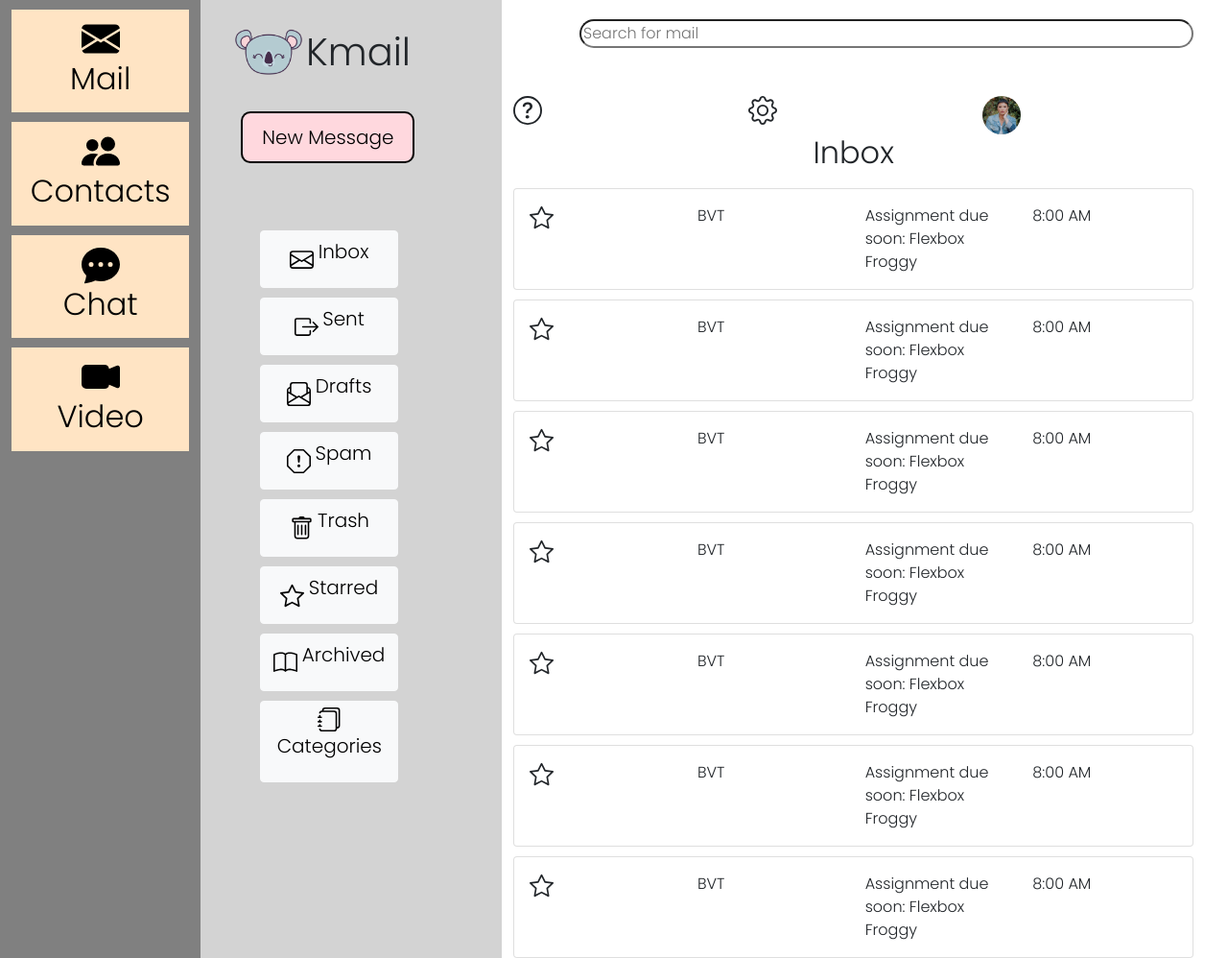
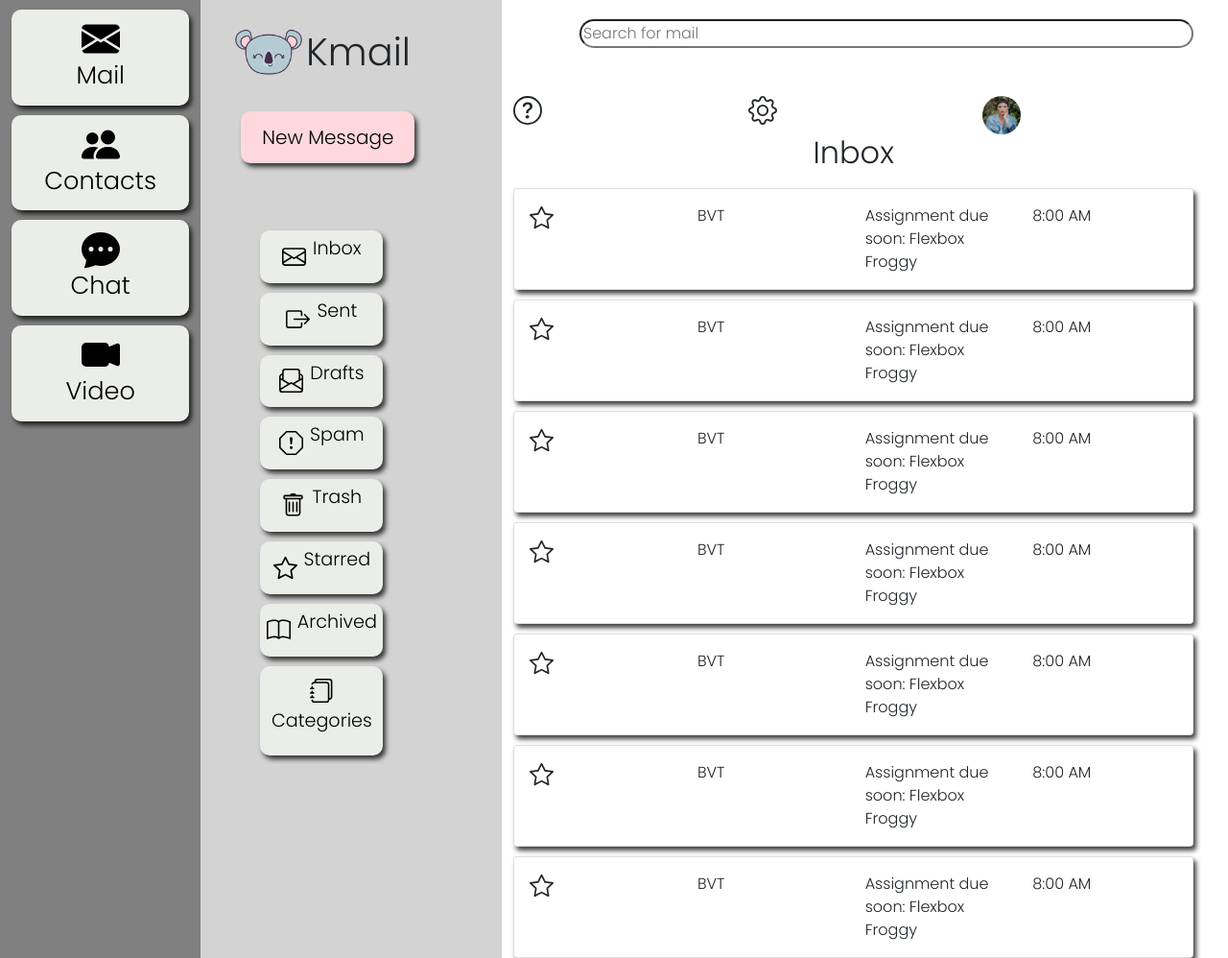
Before and after one commit to junalynnc/email-project, a website: page index.html in a window 1280 px wide. Shown: the whole page at 96% size. Drawn offline with nearby package versions, Linux system fonts and the light colour scheme.

Commit message:
box shadows and responsive font

```diff
--- a/index.html
+++ b/index.html
@@ -76,7 +76,7 @@
             <div id="category-icons" class="row">
               <div id="category-titles" class="col">
 
-                <button type="button" class="btn btn-light">
+                <button id="inbox-buttons" type="button">
                   <svg xmlns="http://www.w3.org/2000/svg" width="25" height="25" fill="currentColor" class="bi bi-envelope" viewBox="0 0 16 16">
                   <path d="M0 4a2 2 0 0 1 2-2h12a2 2 0 0 1 2 2v8a2 2 0 0 1-2 2H2a2 2 0 0 1-2-2V4Zm2-1a1 1 0 0 0-1 1v.217l7 4.2 7-4.2V4a1 1 0 0 0-1-1H2Zm13 2.383-4.708 2.825L15 11.105V5.383Zm-.034 6.876-5.64-3.471L8 9.583l-1.326-.795-5.64 3.47A1 1 0 0 0 2 13h12a1 1 0 0 0 .966-.741ZM1 11.105l4.708-2.897L1 5.383v5.722Z"/>
                   </svg>
@@ -84,7 +84,7 @@
                 </button>
                 <br/>
 
-                <button type="button" class="btn btn-light">
+                <button id="inbox-buttons" type="button">
                   <svg xmlns="http://www.w3.org/2000/svg" width="25" height="25" fill="currentColor" class="bi bi-box-arrow-right" viewBox="0 0 16 16">
                   <path fill-rule="evenodd" d="M10 12.5a.5.5 0 0 1-.5.5h-8a.5.5 0 0 1-.5-.5v-9a.5.5 0 0 1 .5-.5h8a.5.5 0 0 1 .5.5v2a.5.5 0 0 0 1 0v-2A1.5 1.5 0 0 0 9.5 2h-8A1.5 1.5 0 0 0 0 3.5v9A1.5 1.5 0 0 0 1.5 14h8a1.5 1.5 0 0 0 1.5-1.5v-2a.5.5 0 0 0-1 0v2z"/>
                   <path fill-rule="evenodd" d="M15.854 8.354a.5.5 0 0 0 0-.708l-3-3a.5.5 0 0 0-.708.708L14.293 7.5H5.5a.5.5 0 0 0 0 1h8.793l-2.147 2.146a.5.5 0 0 0 .708.708l3-3z"/>
@@ -93,7 +93,7 @@
                 </button>
                 <br/>
 
-                <button type="button" class="btn btn-light">
+                <button id="inbox-buttons" type="button">
                   <svg xmlns="http://www.w3.org/2000/svg" width="25" height="25" fill="currentColor" class="bi bi-envelope-paper" viewBox="0 0 16 16">
                   <path d="M4 0a2 2 0 0 0-2 2v1.133l-.941.502A2 2 0 0 0 0 5.4V14a2 2 0 0 0 2 2h12a2 2 0 0 0 2-2V5.4a2 2 0 0 0-1.059-1.765L14 3.133V2a2 2 0 0 0-2-2H4Zm10 4.267.47.25A1 1 0 0 1 15 5.4v.817l-1 .6v-2.55Zm-1 3.15-3.75 2.25L8 8.917l-1.25.75L3 7.417V2a1 1 0 0 1 1-1h8a1 1 0 0 1 1 1v5.417Zm-11-.6-1-.6V5.4a1 1 0 0 1 .53-.882L2 4.267v2.55Zm13 .566v5.734l-4.778-2.867L15 7.383Zm-.035 6.88A1 1 0 0 1 14 15H2a1 1 0 0 1-.965-.738L8 10.083l6.965 4.18ZM1 13.116V7.383l4.778 2.867L1 13.117Z"/>
                   </svg>
@@ -101,7 +101,7 @@
                 </button>
                 <br/>
 
-                <button type="button" class="btn btn-light">
+                <button id="inbox-buttons" type="button">
                   <svg xmlns="http://www.w3.org/2000/svg" width="25" height="25" fill="currentColor" class="bi bi-exclamation-octagon" viewBox="0 0 16 16">
                   <path d="M4.54.146A.5.5 0 0 1 4.893 0h6.214a.5.5 0 0 1 .353.146l4.394 4.394a.5.5 0 0 1 .146.353v6.214a.5.5 0 0 1-.146.353l-4.394 4.394a.5.5 0 0 1-.353.146H4.893a.5.5 0 0 1-.353-.146L.146 11.46A.5.5 0 0 1 0 11.107V4.893a.5.5 0 0 1 .146-.353L4.54.146zM5.1 1 1 5.1v5.8L5.1 15h5.8l4.1-4.1V5.1L10.9 1H5.1z"/>
                   <path d="M7.002 11a1 1 0 1 1 2 0 1 1 0 0 1-2 0zM7.1 4.995a.905.905 0 1 1 1.8 0l-.35 3.507a.552.552 0 0 1-1.1 0L7.1 4.995z"/>
@@ -110,7 +110,7 @@
                 </button>
                 <br/>
 
-                <button type="button" class="btn btn-light">
+                <button id="inbox-buttons" type="button">
                   <svg xmlns="http://www.w3.org/2000/svg" width="25" height="25" fill="currentColor" class="bi bi-trash" viewBox="0 0 16 16">
                     <path d="M5.5 5.5A.5.5 0 0 1 6 6v6a.5.5 0 0 1-1 0V6a.5.5 0 0 1 .5-.5zm2.5 0a.5.5 0 0 1 .5.5v6a.5.5 0 0 1-1 0V6a.5.5 0 0 1 .5-.5zm3 .5a.5.5 0 0 0-1 0v6a.5.5 0 0 0 1 0V6z"/>
                     <path fill-rule="evenodd" d="M14.5 3a1 1 0 0 1-1 1H13v9a2 2 0 0 1-2 2H5a2 2 0 0 1-2-2V4h-.5a1 1 0 0 1-1-1V2a1 1 0 0 1 1-1H6a1 1 0 0 1 1-1h2a1 1 0 0 1 1 1h3.5a1 1 0 0 1 1 1v1zM4.118 4 4 4.059V13a1 1 0 0 0 1 1h6a1 1 0 0 0 1-1V4.059L11.882 4H4.118zM2.5 3V2h11v1h-11z"/>
@@ -119,7 +119,7 @@
                 </button>
                 <br />
 
-                <button type="button" class="btn btn-light">
+                <button id="inbox-buttons" type="button">
                   <svg xmlns="http://www.w3.org/2000/svg" width="25" height="25" fill="currentColor" class="bi bi-star" viewBox="0 0 16 16">
                   <path d="M2.866 14.85c-.078.444.36.791.746.593l4.39-2.256 4.389 2.256c.386.198.824-.149.746-.592l-.83-4.73 3.522-3.356c.33-.314.16-.888-.282-.95l-4.898-.696L8.465.792a.513.513 0 0 0-.927 0L5.354 5.12l-4.898.696c-.441.062-.612.636-.283.95l3.523 3.356-.83 4.73zm4.905-2.767-3.686 1.894.694-3.957a.565.565 0 0 0-.163-.505L1.71 6.745l4.052-.576a.525.525 0 0 0 .393-.288L8 2.223l1.847 3.658a.525.525 0 0 0 .393.288l4.052.575-2.906 2.77a.565.565 0 0 0-.163.506l.694 3.957-3.686-1.894a.503.503 0 0 0-.461 0z"/>
                   </svg>
@@ -127,7 +127,7 @@
                 </button>
                 <br/>
 
-                <button type="button" class="btn btn-light">
+                <button id="inbox-buttons" type="button">
                   <svg xmlns="http://www.w3.org/2000/svg" width="25" height="25" fill="currentColor" class="bi bi-book" viewBox="0 0 16 16">
                   <path d="M1 2.828c.885-.37 2.154-.769 3.388-.893 1.33-.134 2.458.063 3.112.752v9.746c-.935-.53-2.12-.603-3.213-.493-1.18.12-2.37.461-3.287.811V2.828zm7.5-.141c.654-.689 1.782-.886 3.112-.752 1.234.124 2.503.523 3.388.893v9.923c-.918-.35-2.107-.692-3.287-.81-1.094-.111-2.278-.039-3.213.492V2.687zM8 1.783C7.015.936 5.587.81 4.287.94c-1.514.153-3.042.672-3.994 1.105A.5.5 0 0 0 0 2.5v11a.5.5 0 0 0 .707.455c.882-.4 2.303-.881 3.68-1.02 1.409-.142 2.59.087 3.223.877a.5.5 0 0 0 .78 0c.633-.79 1.814-1.019 3.222-.877 1.378.139 2.8.62 3.681 1.02A.5.5 0 0 0 16 13.5v-11a.5.5 0 0 0-.293-.455c-.952-.433-2.48-.952-3.994-1.105C10.413.809 8.985.936 8 1.783z"/>
                   </svg>
@@ -135,7 +135,7 @@
                 </button>
                 <br/>
 
-                <button type="button" class="btn btn-light">
+                <button id="inbox-buttons" type="button">
                   <svg xmlns="http://www.w3.org/2000/svg" width="25" height="25" fill="currentColor" class="bi bi-journals" viewBox="0 0 16 16">
                   <path d="M5 0h8a2 2 0 0 1 2 2v10a2 2 0 0 1-2 2 2 2 0 0 1-2 2H3a2 2 0 0 1-2-2h1a1 1 0 0 0 1 1h8a1 1 0 0 0 1-1V4a1 1 0 0 0-1-1H3a1 1 0 0 0-1 1H1a2 2 0 0 1 2-2h8a2 2 0 0 1 2 2v9a1 1 0 0 0 1-1V2a1 1 0 0 0-1-1H5a1 1 0 0 0-1 1H3a2 2 0 0 1 2-2z"/>
                   <path d="M1 6v-.5a.5.5 0 0 1 1 0V6h.5a.5.5 0 0 1 0 1h-2a.5.5 0 0 1 0-1H1zm0 3v-.5a.5.5 0 0 1 1 0V9h.5a.5.5 0 0 1 0 1h-2a.5.5 0 0 1 0-1H1zm0 2.5v.5H.5a.5.5 0 0 0 0 1h2a.5.5 0 0 0 0-1H2v-.5a.5.5 0 0 0-1 0z"/>
--- a/styles.css
+++ b/styles.css
@@ -17,6 +17,8 @@ body {
 
 #hamburger-menu {
     background-color: gray;
+    display: flex;
+    align-content: center;
 }
 
 h2 {
@@ -52,17 +54,6 @@ h2 {
 button {
     border: none;
     background-color: transparent;
-}
-
-#new-message-button {
-  border: 2px solid black;
-  border-radius: 10px 10px;
-  padding: 10px 20px 10px 20px;
-  font-size: 20px;
-  background-color: rgb(255, 216, 222);
-  margin-top: 30px;
-  margin-left: 30px;
-  margin-right: 30px;
 }
 
 #logo {
@@ -129,29 +120,60 @@ button {
 }
 
 
+/* ---------- NEW MESSAGE BUTTON ------------ */
+
+#new-message-button {
+  border: 2px solid rgb(255, 216, 222);
+  border-radius: 10px 10px;
+  padding: 10px 20px 10px 20px;
+  font-size: 20px;
+  background-color: rgb(255, 216, 222);
+  margin-top: 30px;
+  margin-left: 30px;
+  margin-right: 30px;
+  -webkit-box-shadow: 3px 4px 5px 0px rgba(0,0,0,0.75);
+  -moz-box-shadow: 3px 4px 5px 0px rgba(0,0,0,0.75);
+  box-shadow: 3px 4px 5px 0px rgba(0,0,0,0.75);
+}
+
 /* ------------ INBOX BUTTONS ------------- */
 
-.btn-light {
+#inbox-buttons {
   margin-top: 10px;
   padding-top: 5px;
   padding-bottom: 5px;
-  width: 60%;
-  border-radius: 40%;
+  width: 10vw;
+  border-radius: 10px 10px;
+  font-size: 2vw;
+  background-color: rgb(235, 237, 232);
+  -webkit-box-shadow: 3px 4px 5px 0px rgba(0,0,0,0.75);
+  -moz-box-shadow: 3px 4px 5px 0px rgba(0,0,0,0.75);
+  box-shadow: 3px 4px 5px 0px rgba(0,0,0,0.75);
 }
 
-.btn-light svg {
+#inbox-buttons svg {
   vertical-align: middle;
   display: inline-block;
+  margin: 0;
+  padding: 0;
 }
 
-.btn-light p {
+#inbox-buttons p {
   vertical-align: middle;
   display: inline-block;
-  font-size: 20px;
+  font-size: 1.5vw;
 }
+
+
+
+/* ------ INDIVIDUAL INBOX EMAIL CARD ------- */
 
 .card {
   margin-top: 10px;
+  border-radius: 10px 10px;
+  -webkit-box-shadow: 3px 4px 5px 0px rgba(0,0,0,0.75);
+  -moz-box-shadow: 3px 4px 5px 0px rgba(0,0,0,0.75);
+  box-shadow: 3px 4px 5px 0px rgba(0,0,0,0.75);
 }
 
 /* ----- SIDE NAV BUTTONS DESKTOP VIEW ------ */
@@ -161,9 +183,16 @@ button {
   padding-top: 5px;
   padding-bottom: 5px;
   width: 100%;
-  border-radius: 0%;
-  border: 3px solid bisque;
-  background-color: bisque;
+  border-radius: 10px 10px;
+  border: 3px solid rgb(235, 237, 232);;
+  background-color: rgb(235, 237, 232);
+  -webkit-box-shadow: 3px 4px 5px 0px rgba(0,0,0,0.75);
+  -moz-box-shadow: 3px 4px 5px 0px rgba(0,0,0,0.75);
+  box-shadow: 3px 4px 5px 0px rgba(0,0,0,0.75);
+}
+
+#side-buttons h2 {
+  font-size: 2vw;
 }
 
 /* ---------- WEB VIEW MEDIA QUERY------------- */
```
